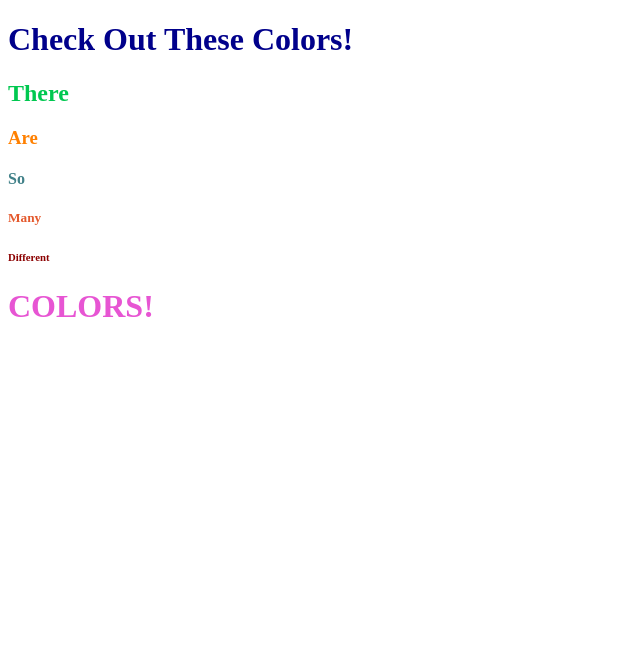
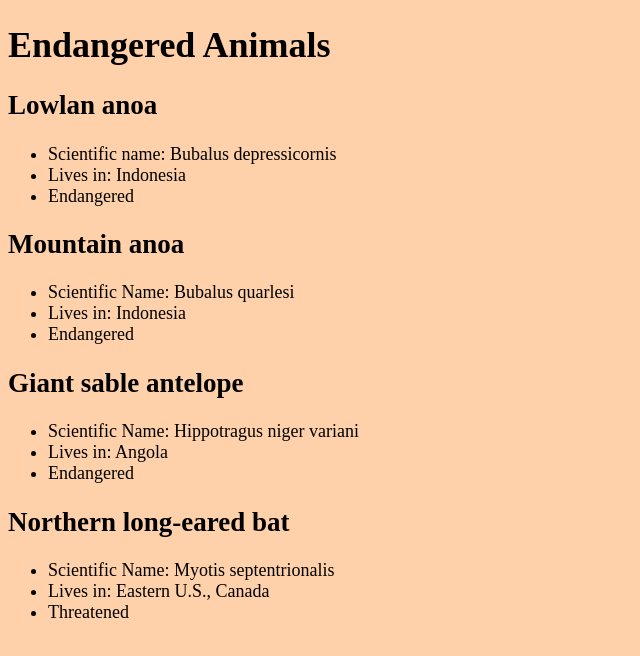
Before and after one commit to Coconvt/CodeHSpractice, a plain HTML site: page index.html in a window 1280 px wide. Shown: the whole page, without its empty margins (0-640 px from the left). Drawn offline with Linux system fonts and the light colour scheme.

Commit message:
Update index.html

```diff
--- a/index.html
+++ b/index.html
@@ -1,16 +1,43 @@
 <!DOCTYPE html>
 <html>
-    <head>
-        <title>HTML Colors!</title>
-    </head>
+	<head>
+		<title>Endangered Species</title>
+		<style>
+		    body{
+		        background-color:#ffd1aa;
+		        font-size:18px;
+		    }
 
-    <body>
-        <h1 style="color:DarkBlue;">Check Out These Colors!</h1>
-        <h2 style="color:rgb(0, 200, 80);">There</h2>
-        <h3 style="color:rgb(255, 128, 0);">Are</h3>
-        <h4 style="color:#408088;">So</h4>
-        <h5 style="color:#e4592d;">Many</h5>
-        <h6 style="color:DarkRed;">Different</h6>
-        <h1 style="color:#e755d3;">COLORS!</h1>
-    </body>
+		</style>
+	</head>
+
+	<body>
+		<h1>Endangered Animals</h1>
+        <p>
+            <h2>Lowlan anoa</h2>
+            <ul>
+                <li>Scientific name: Bubalus depressicornis</li>
+                <li>Lives in: Indonesia</li>
+                <li>Endangered</li>
+            </ul>
+            <h2>Mountain anoa</h2>
+            <ul>
+                <li>Scientific Name: Bubalus quarlesi</li>
+                <li>Lives in: Indonesia</li>
+                <li>Endangered</li>
+            </ul>
+            <h2>Giant sable antelope</h2>
+            <ul>
+                <li>Scientific Name: Hippotragus niger variani</li>
+                <li>Lives in: Angola</li>
+                <li>Endangered</li>
+            </ul>
+            <h2>Northern long-eared bat</h2>
+            <ul>
+                <li>Scientific Name: Myotis septentrionalis</li>
+                <li>Lives in: 	Eastern U.S., Canada</li>
+                <li>Threatened</li>
+            </ul>
+        </p>
+	</body>
 </html>
```
